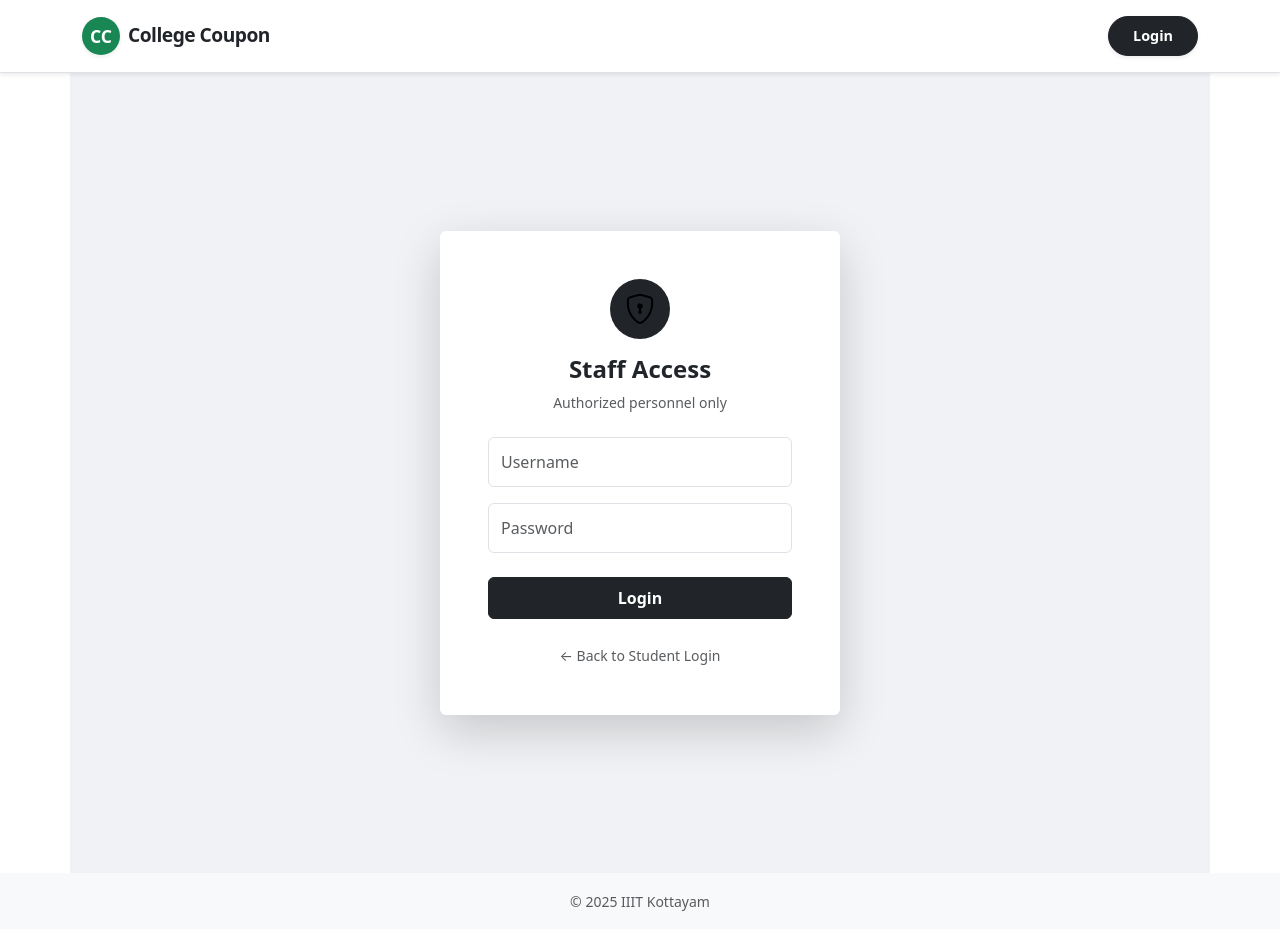
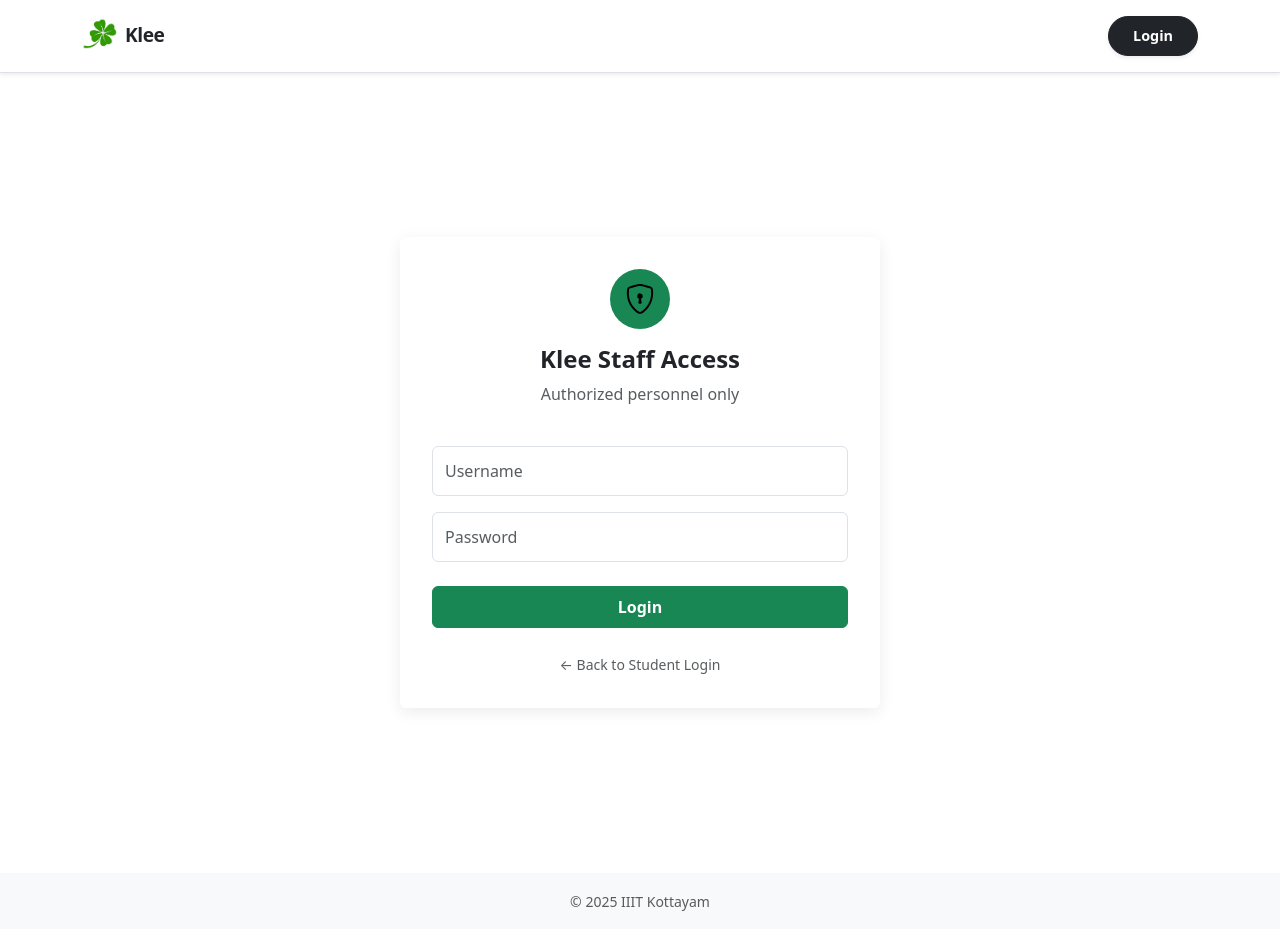
Before and after one commit to ksrivathsa2005-hub/coupon-dev-, a React (Vite) app in the folder frontend/coupon-system-frontend/: page /staff-access in a window 1280 px wide. Built offline with nearby package versions, Linux system fonts and the light colour scheme.

Commit message:
staff page modifications

```diff
--- a/frontend/coupon-system-frontend/src/components/Navbar.tsx
+++ b/frontend/coupon-system-frontend/src/components/Navbar.tsx
@@ -1,6 +1,6 @@
 import React from 'react';
 import { Navbar, Container, Button, Dropdown } from 'react-bootstrap';
-import { PersonCircle, BoxArrowRight, ShieldLock } from 'react-bootstrap-icons'; // Removed 'Person' icon import
+import { PersonCircle, BoxArrowRight, ShieldLock } from 'react-bootstrap-icons';
 import { Link, useNavigate, useLocation } from 'react-router-dom';
 import { useAuth } from '../context/AuthContext';
 
@@ -23,15 +23,15 @@
     <Navbar bg="white" className="shadow-sm border-bottom sticky-top py-3">
       <Container className="d-flex justify-content-between align-items-center">
 
-        {/* LOGO (Left Side) */}
+        {/* LOGO (Left Side) - UPDATED TO KLEE */}
         <Navbar.Brand as={Link} to="/" className="fw-bold d-flex align-items-center text-dark p-0">
-          <div
-            className="bg-success text-white rounded-circle d-flex align-items-center justify-content-center me-2 shadow-sm"
-            style={{width: 38, height: 38, fontSize: '1.1rem'}}
-          >
-            CC
-          </div>
-          <span style={{ letterSpacing: '-0.5px', fontSize: '1.2rem' }}>College Coupon</span>
+          <img
+            src="/klee-logo.png"
+            alt="Klee Logo"
+            style={{ height: '35px', width: 'auto' }}
+            className="me-2"
+          />
+          <span style={{ letterSpacing: '-0.5px', fontSize: '1.2rem' }}>Klee</span>
         </Navbar.Brand>
 
         {/* RIGHT SIDE CONTENT */}
@@ -77,8 +77,6 @@
                   </span>
                 </Dropdown.ItemText>
 
-                {/* --- "My Dashboard" Link REMOVED Here --- */}
-
                 {/* Admin Link (Only if Admin) */}
                 {user.role === 'admin' && (
                   <Dropdown.Item as={Link} to="/admin" className="rounded-3 py-2">
--- a/frontend/coupon-system-frontend/src/pages/LoginPage.tsx
+++ b/frontend/coupon-system-frontend/src/pages/LoginPage.tsx
@@ -1,7 +1,7 @@
 import React, { useState } from "react";
+
 import { GoogleLogin } from '@react-oauth/google';
-import type { CredentialResponse } from '@react-oauth/google';
-import { useAuth } from '../context/AuthContext';
+import type { CredentialResponse } from '@react-oauth/google'; import { useAuth } from '../context/AuthContext';
 import { useNavigate } from 'react-router-dom';
 import { Container, Card } from 'react-bootstrap';
 
@@ -15,7 +15,7 @@
       const { credential } = credentialResponse;
       if (!credential) return;
 
-      // Use IP if testing on phone
+      // Use your computer's IP if testing on phone, otherwise localhost
       const API_URL = "http://localhost:3000";
 
       const res = await fetch(`${API_URL}/auth/google`, {
@@ -36,7 +36,7 @@
 
     } catch (err: any) {
       console.error(err);
-      setError(err.message);
+      setError(err.message || "Login Failed");
     }
   };
 
@@ -44,14 +44,20 @@
     <Container className="d-flex align-items-center justify-content-center" style={{ minHeight: "100vh", backgroundColor: "#ffffff" }}>
       <Card style={{ maxWidth: 480, width: "100%", padding: 32, border: "none", boxShadow: "0 4px 16px rgba(0,0,0,0.08)" }}>
 
+        {/* Header Section with New Logo and Name */}
         <div className="text-center mb-4">
-          <div className="bg-success text-white rounded-circle d-inline-flex align-items-center justify-content-center mb-3" style={{width: 50, height: 50, fontSize: '1.2rem'}}>
-            CC
-          </div>
-          <h4 className="fw-bold">College Coupon</h4>
+           {/* Assuming your logo is at public/klee-logo.png */}
+           <img
+            src="/klee-logo.png"
+            alt="Klee Logo"
+            style={{ width: '80px', height: 'auto' }}
+            className="mb-3"
+          />
+          <h4 className="fw-bold">Klee</h4>
           <p className="text-muted">Sign in with your IIIT Kottayam account</p>
         </div>
 
+        {/* Google Login Button */}
         <div className="d-flex justify-content-center mb-3">
           <GoogleLogin
             onSuccess={handleGoogleSuccess}
@@ -62,15 +68,17 @@
           />
         </div>
 
+        {/* Error Message Display */}
         {error && (
           <div className="text-danger text-center small mb-3">{error}</div>
         )}
 
+        {/* Footer Info */}
         <div className="text-center" style={{ fontSize: 12, color: "#888" }}>
           Only <strong>@iiitkottayam.ac.in</strong> accounts are allowed
         </div>
 
-        {/* Optional: A very subtle link for staff in the footer */}
+        {/* Hidden Staff Link */}
         <div className="mt-5 text-center">
             <a href="/staff-access" style={{ fontSize: '10px', color: '#eee', textDecoration: 'none' }}>.</a>
         </div>
--- a/frontend/coupon-system-frontend/src/pages/StaffLoginPage.tsx
+++ b/frontend/coupon-system-frontend/src/pages/StaffLoginPage.tsx
@@ -52,16 +52,16 @@
   };
 
   return (
-    <Container className="d-flex align-items-center justify-content-center" style={{ minHeight: "100vh", backgroundColor: "#f0f2f5" }}>
-      <Card style={{ width: "100%", maxWidth: "400px" }} className="shadow-lg border-0">
-        <Card.Body className="p-5">
-          <div className="text-center mb-4">
-            <div className="bg-dark text-white rounded-circle d-inline-flex align-items-center justify-content-center mb-3" style={{ width: 60, height: 60 }}>
-              <ShieldLock size={30} />
-            </div>
-            <h4 className="fw-bold">Staff Access</h4>
-            <p className="text-muted small">Authorized personnel only</p>
+    <Container className="d-flex align-items-center justify-content-center" style={{ minHeight: "100vh", backgroundColor: "#ffffff" }}>
+      <Card style={{ maxWidth: 480, width: "100%", padding: 32, border: "none", boxShadow: "0 4px 16px rgba(0,0,0,0.08)" }}>
+
+        <div className="text-center mb-4">
+          <div className="bg-success text-white rounded-circle d-inline-flex align-items-center justify-content-center mb-3" style={{ width: 60, height: 60 }}>
+            <ShieldLock size={30} />
           </div>
+          <h4 className="fw-bold">Klee Staff Access</h4>
+          <p className="text-muted">Authorized personnel only</p>
+        </div>
 
           {error && <Alert variant="danger" className="py-2 text-center small">{error}</Alert>}
 
@@ -85,7 +85,7 @@
               />
             </Form.Group>
 
-            <Button variant="dark" type="submit" className="w-100 py-2 fw-bold" disabled={loading}>
+            <Button variant="success" type="submit" className="w-100 py-2 fw-bold" disabled={loading}>
               {loading ? "Verifying..." : "Login"}
             </Button>
           </Form>
@@ -93,7 +93,7 @@
           <div className="text-center mt-4">
             <a href="/" className="text-decoration-none small text-muted">← Back to Student Login</a>
           </div>
-        </Card.Body>
+
       </Card>
     </Container>
   );
--- a/frontend/coupon-system-frontend/src/pages/StaffPage.tsx
+++ b/frontend/coupon-system-frontend/src/pages/StaffPage.tsx
@@ -9,7 +9,7 @@
 
   const [showScanner, setShowScanner] = useState(false);
   const [loading, setLoading] = useState(false);
-  // 1. UPDATE TYPE: Add 'warning' to the allowed statuses here
+
   const [scanResult, setScanResult] = useState<{ status: 'success' | 'error' | 'warning', message: string, studentId?: string } | null>(null);
 
   const handleScanSuccess = async (decodedText: string) => {
@@ -34,18 +34,17 @@
         setScanResult({
             status: 'success',
             message: 'Coupon Verified. You can serve the food.',
-            studentId: `Student ID: ${data.student_id}`
+            // Removed studentId from here as requested
         });
       } else {
         // FAILURE (Red or Yellow)
         const errorMessage = data.error || 'Invalid Token';
 
-        // 2. UPDATE LOGIC: Check if the message indicates "Already Served"
-        // Note: This string match must align with your backend error message.
+        // Check if the message indicates "Already Served"
         const isWarning = errorMessage.toLowerCase().includes("already served");
 
         setScanResult({
-            status: isWarning ? 'warning' : 'error', // Set warning if matched, otherwise error
+            status: isWarning ? 'warning' : 'error',
             message: errorMessage
         });
       }
@@ -65,7 +64,6 @@
 
   // --- CONDITIONAL RENDER: SHOW RESULT PAGE ---
   if (scanResult) {
-    // 3. UPDATE RENDERING: Determine title based on specific status
     let title = 'Scan Failed';
     if (scanResult.status === 'success') title = 'Scan Successful!';
     if (scanResult.status === 'warning') title = 'Already Served';
@@ -73,9 +71,9 @@
     return (
       <ScanResult
         result={{
-          status: scanResult.status, // Pass the actual status (success/warning/error)
+          status: scanResult.status,
           title: title,
-          // Combine message and ID if ID exists
+          // Only append Student ID if it exists (which now only happens for errors/warnings if backend sends it, or never)
           message: scanResult.studentId
             ? `${scanResult.message} (${scanResult.studentId})`
             : scanResult.message
```
Also changed, not shown: frontend/coupon-system-frontend/public/klee-logo.png (added), 1 other file (tests, documents, lock files or other folders).
